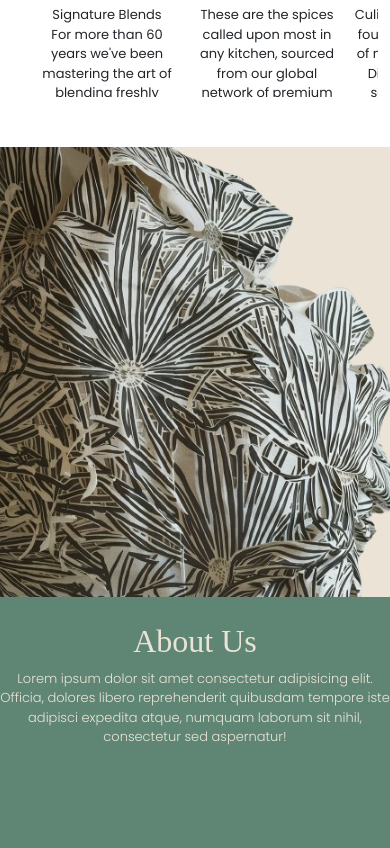
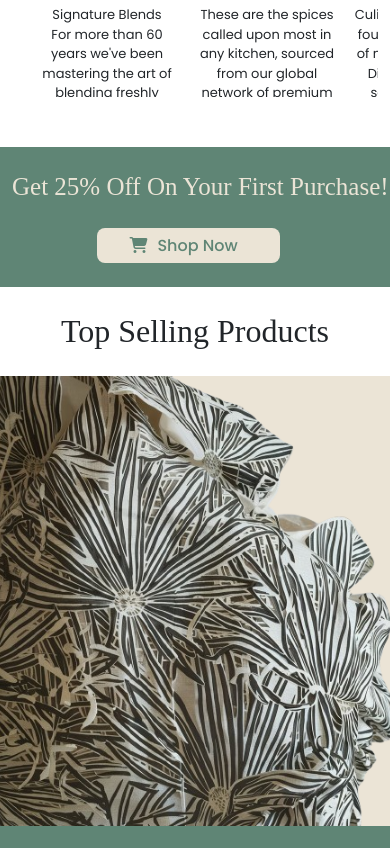
Before and after one commit to Me-Hn/Avenger-Dev, a plain HTML site: page index.html in a window 390 px wide. Shown: the part 899-1747 px from the top of the page. Drawn offline with nearby package versions, Linux system fonts and the light colour scheme.

Commit message:
get free

```diff
--- a/css/style.css
+++ b/css/style.css
@@ -97,12 +97,13 @@ body {
 
 
 
+
 @media (max-width: 412px) {
     .navbar ul li a {
         float: left;
         position: relative;
         left: 10px;
-        color: white;
+        color: black;
         z-index: 10000;
 
 
@@ -438,7 +439,7 @@ body {
 /* top products Start*/
 
 
-.top-pro {
+.top-cate {
     text-align: center;
     font-size: 2em;
     font-family: "Playfair Display", serif;
@@ -446,6 +447,7 @@ body {
     font-weight: 500;
     font-style: normal;
     position: relative;
+    z-index: 10000;
     top: 25px;
     text-transform: capitalize;
 }
@@ -455,6 +457,7 @@ body {
         overflow-x: auto;
         white-space: nowrap;
     }
+
     .category {
         display: inline-block;
         vertical-align: top;
@@ -470,7 +473,7 @@ body {
     max-width: 1200px;
 }
 
-.category{
+.category {
     position: relative;
     top: 25px;
     text-align: center;
@@ -520,6 +523,91 @@ body {
 
 /* top products End */
 
+/* <!-- get 5% off on your puchase start --> */
+
+
+.main-width {
+    background-color: #5F8575;
+    margin-top: 50px;
+    height: 80px;
+    display: flex;
+    position: relative;
+    z-index: 10000;
+
+
+}
+
+@media (max-width: 767px){
+    .main-width{
+        height: 140px;
+    }
+}
+
+.main-width-para {
+    line-height: 80px;
+    display: inline-flex;
+    text-align: center;
+    font-size: 2rem;
+    font-family: "Playfair Display", serif;
+    font-optical-sizing: auto;
+    font-weight: 500;
+    font-style: normal;
+    color: #ebe4d6;
+    white-space: nowrap; /* Add this line */
+}
+
+
+@media (max-width: 767px) {
+    .main-width-para {
+        /* width: 100%; */
+        height: auto;
+        word-spacing: normal;
+        overflow: auto;
+        font-size:25px;
+        text-align: center;
+
+    }
+}
+.btn-block-md {
+    width: 150px;
+    position: relative;
+    top: 20px;
+    display: inline-block;
+    font-family: "Poppins", sans-serif;
+    font-weight: 500;
+    font-style: normal;
+    background-color: #ebe4d6;
+    height: 35px;
+    border-radius: 8px;
+    border-color: transparent;
+    color: #5F8575;
+  }
+
+  .btn-block-md:hover{
+    background-color: #c5c0b7;
+  }
+
+
+  @media (max-width: 767px) {
+    .btn-block-md {
+      width: 50%;
+      position: relative;
+      top: -15px;
+      margin-left: 85px;
+
+    }
+  }
+
+  .main-icon{
+position: relative;
+left: -10px;
+color: #5F8575;
+  }
+
+
+/* <!-- get 5% off on your puchase End --> */
+
+
 /* About-us-Section Start */
 .about-container {
     display: flex;
@@ -541,6 +629,7 @@ body {
 .col-md-6 {
     width: 50%;
     box-sizing: border-box;
+
 }
 
 
@@ -562,6 +651,7 @@ body {
         background-color: #ebe4d6;
     }
 }
+
 .about-text {
     text-align: center;
     font-family: "Playfair Display", serif;
@@ -618,7 +708,8 @@ body {
     box-sizing: border-box;
 }
 
-.cont-icon-locate,.cont-icon-locate-2 {
+.cont-icon-locate,
+.cont-icon-locate-2 {
     height: 4.2rem;
     width: 4.2rem;
     background-color: #76af97;
@@ -637,7 +728,8 @@ body {
 
 
 
-.cont-content-body,.cont-content-body-2{
+.cont-content-body,
+.cont-content-body-2 {
     /* background-color: silver; */
     /* height: 10px; */
     width: 70%;
@@ -658,7 +750,7 @@ body {
     font-style: normal;
 }
 
-.cont-heading-2{
+.cont-heading-2 {
     color: #ebe4d6;
     font-family: "Poppins", sans-serif;
     font-weight: 400;
@@ -667,7 +759,7 @@ body {
 
 }
 
-.cont2-heading-1{
+.cont2-heading-1 {
     color: #ebe4d6;
     text-transform: uppercase;
     font-family: "Playfair Display", serif;
@@ -681,20 +773,20 @@ body {
 
 }
 
-.cont-icon-locate-2{
+.cont-icon-locate-2 {
     position: relative;
     top: 55px;
 }
 
-.cont-content-body-2{
+.cont-content-body-2 {
     top: 60px;
 }
 
-#second-row-cont{
+#second-row-cont {
     background-color: #ebe4d6;
 }
 
-.second-cont-text{
+.second-cont-text {
     font-family: "Playfair Display", serif;
     font-optical-sizing: auto;
     font-weight: 800;
@@ -705,11 +797,12 @@ top: 55px;
     top: 50px;
 }
 
-.cont4,.cont5{
+.cont4,
+.cont5 {
     height: 350px;
 }
 
-.second-cont-para{
+.second-cont-para {
     /* background-color: black; */
     width: 80%;
     height: auto;
@@ -739,12 +832,12 @@ top: 55px;
     width: 100%;
 }
 
-#form-bx{
+#form-bx {
     position: relative;
     top: 50px;
 }
 
-#form-bx-btn{
+#form-bx-btn {
     position: relative;
     top: 50px;
     left: 10px;
@@ -752,7 +845,7 @@ top: 55px;
     border-color: transparent;
 }
 
-#form-bx-btn:hover{
+#form-bx-btn:hover {
     background-color: #76af97;
 }
 
--- a/index.html
+++ b/index.html
@@ -43,7 +43,6 @@
       <div id="responsive-nav">
         <button class="navbar-toggler" type="button" data-bs-toggle="collapse" data-bs-target="#navbarSupportedContent"
           aria-controls="navbarSupportedContent" aria-expanded="false" aria-label="Toggle navigation" id="nav-icon">
-          <!-- <span class="mobile-icon"><i class="fa-solid fa-cart-shopping icon-shop"></span> -->
           <span class="navbar-toggler-icon"></span>
           <span class="navbar-toggler1"><i class="fa-solid fa-cart-shopping icon-shop"></i></span>
 
@@ -52,7 +51,7 @@
 
 
       <div class="collapse navbar-collapse" id="navbarSupportedContent">
-        <ul class="navbar-nav me-auto mb-2 mb-lg-0 ml-auto text-center">
+        <ul class="navbar-nav me-auto mb-2 mb-lg-0 ml-center text-center">
           <li class="nav-item">
             <a class="hvr-underline-from-center" aria-current="page" href="#">Home</a>
           </li>
@@ -158,8 +157,8 @@
   </div>
   <!-- bit content start End-->
 
-  <!-- top products start -->
-  <h2 class="top-pro">our top categories</h2>
+  <!-- top categoreis start -->
+  <h2 class="top-cate">our top categories</h2>
 
 
   <div class="container">
@@ -175,12 +174,14 @@
           <div class="category col-md-2">
             <div class="demo"><img src="css/images/img1.jpg" alt=""></div>
             <h3>Essential Spices</h3>
-          <p>These are the spices called upon most in any kitchen, sourced from our global network of premium spice growers.</p>
+            <p>These are the spices called upon most in any kitchen, sourced from our global network of premium spice
+              growers.</p>
           </div>
           <div class="category col-md-2">
             <div class="demo"><img src="css/images/img1.jpg" alt=""></div>
             <h3>Culinary Herbs</h3>
-          <p>Culinary Herbs are the foundation and finish of many great dishes. Discover your next secret ingredient.</p>
+            <p>Culinary Herbs are the foundation and finish of many great dishes. Discover your next secret ingredient.
+            </p>
           </div>
           <div class="category col-md-2">
             <div class="demo"><img src="css/images/img1.jpg" alt=""></div>
@@ -190,14 +191,37 @@
           <div class="category col-md-2">
             <div class="demo"><img src="css/images/img1.jpg" alt=""></div>
             <h3>Salts</h3>
-          <p>Spices change flavors, salt enhances them. Magnify the taste of any recipe with our selection of premium salts.</p>
+            <p>Spices change flavors, salt enhances them. Magnify the taste of any recipe with our selection of premium
+              salts.</p>
           </div>
         </div>
       </div>
     </div>
   </div>
 
-  <!-- top products End -->
+  <!-- top categoreis End -->
+
+  <!-- get 5% off on your puchase start -->
+
+<div class="main-width">
+  <div class="container">
+    <div class="row">
+
+      <div class="col-md-8 main-width-para">
+        <p>Get 25% Off On Your First Purchase!</p>
+      </div>
+      <div class="col-md-4">
+        <button type="button" class="btn-block-md"><i class="fa-solid fa-cart-shopping main-icon"></i>Shop Now</button>
+      </div>
+    </div>
+  </div>
+</div>
+  <!-- get 5% off on your puchase End -->
+
+<!-- top selling product section start -->
+<h2 class="top-cate">top selling products</h2>
+
+<!-- top selling product section start -->
 
   <!-- About Us Section's Start-->
   <div class="about-container">
@@ -217,7 +241,7 @@
   </div>
   <!-- About Us Section's End-->
 
-  <!-- Contact Us Section Start-->
+  <!-- Contact Us Section & Form Start -->
   <div class="contact-container">
     <div class="Abcontact">
       <div class="row">
@@ -265,15 +289,23 @@
       </div>
 
       <div class="row" id="second-row-cont">
-      <div class="col-md-6 cont4"><h2 class="second-cont-text">Message Us</h2>
-      <div class="second-cont-para">Lorem ipsum dolor sit amet, consectetur adipisicing elit. Perspiciatis doloribus vitae ducimus eos eveniet amet porro in. Numquam quia minima natus incidunt cupiditate consectetur debitis!</div>
+        <div class="col-md-6 cont4">
+          <h2 class="second-cont-text">Message Us</h2>
+          <div class="second-cont-para">Lorem ipsum dolor sit amet, consectetur adipisicing elit. Perspiciatis doloribus
+            vitae ducimus eos eveniet amet porro in. Numquam quia minima natus incidunt cupiditate consectetur debitis!
+          </div>
           <div class="logo-2"><img src="css/images/logo.png" alt=""></div>
         </div>
+
         <div class="col-md-6 cont5">
+
+          <form>
           <div class="row g-3">
+
             <div class="col-6" id="form-bx">
               <input type="text" class="form-control" placeholder="First name" aria-label="First name">
             </div>
+
             <div class="col-6" id="form-bx">
               <input type="text" class="form-control" placeholder="Last name" aria-label="Last name">
             </div>
@@ -283,18 +315,22 @@
             </div>
 
             <div class="form-floating" id="form-bx">
-            <textarea class="form-control" placeholder="Leave a comment here" id="floatingTextarea2" style="height: 100px"></textarea>
+              <textarea class="form-control" placeholder="Leave a comment here" id="floatingTextarea2"
+                style="height: 100px"></textarea>
               <label for="floatingTextarea2">Message</label>
             </div>
 
-          <button type="submit" class="col-4 btn btn-primary" id="form-bx-btn">Submit</button>
+            <div class="col-12">
+              <button class="btn btn-primary" type="submit" id="form-bx-btn">Submit form</button>
+            </div>
+          </form>
           </div>
         </div>
       </div>
     </div>
   </div>
 
-  <!-- Contact Us Section End-->
+  <!-- Contact Us Section & form End-->
 
 </body>
 <script src="script.js"></script>
--- a/script.js
+++ b/script.js
@@ -21,5 +21,18 @@ $(document).ready(function(){
         $(".sd-navbar a").toggle();
         $(".icon-fire").hide();
 
+        $(".sd-navbar").css({
+            "height": "150px",
+            "background-color": "#ebe4d6",
+            // " transition": "height 0.8s ease"
+          });
+
+
     });
+
+
+
 });
+
+
+// jQuery work End
```
Lines whose indentation alone changed are shown as unchanged.
